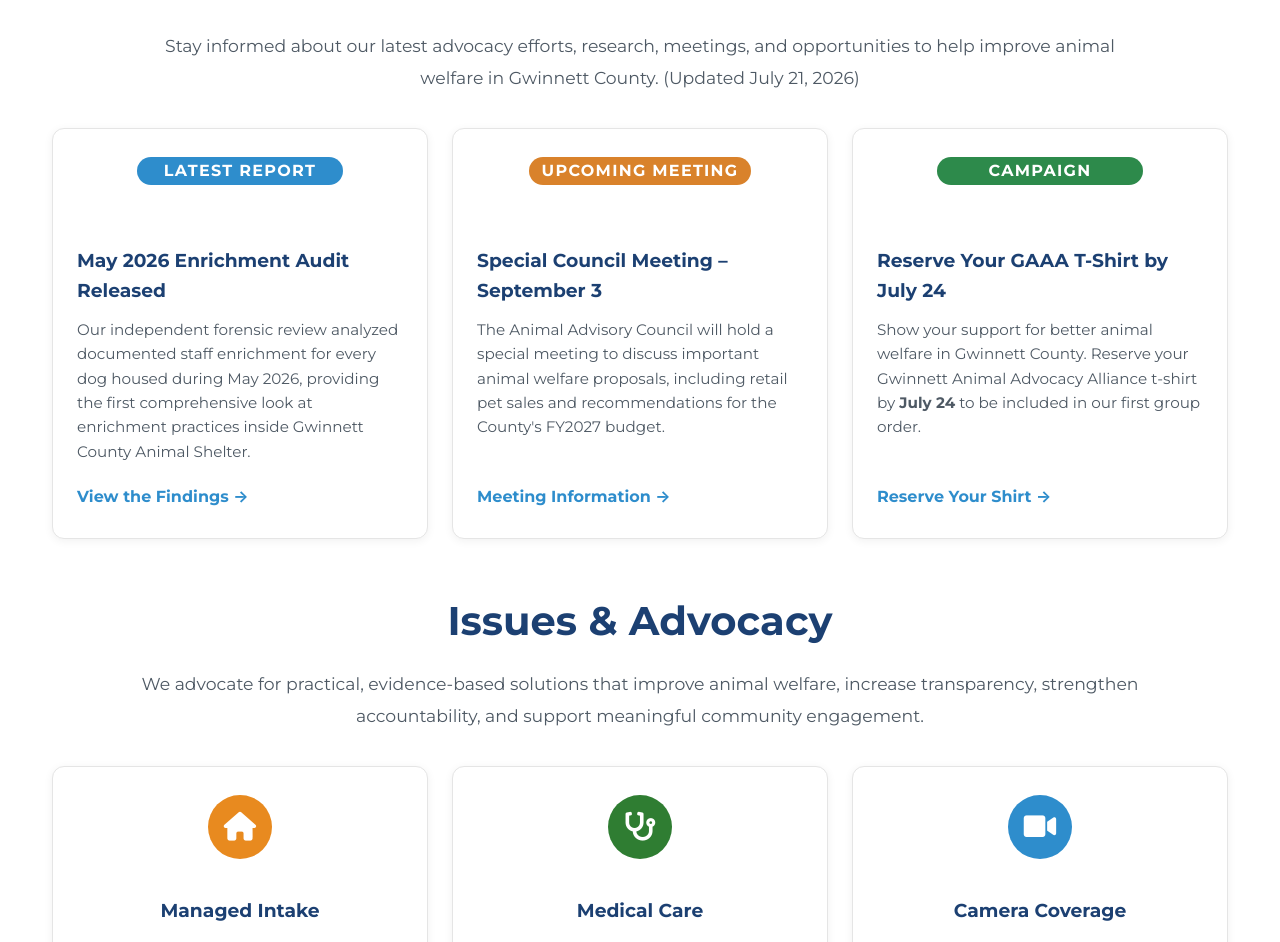
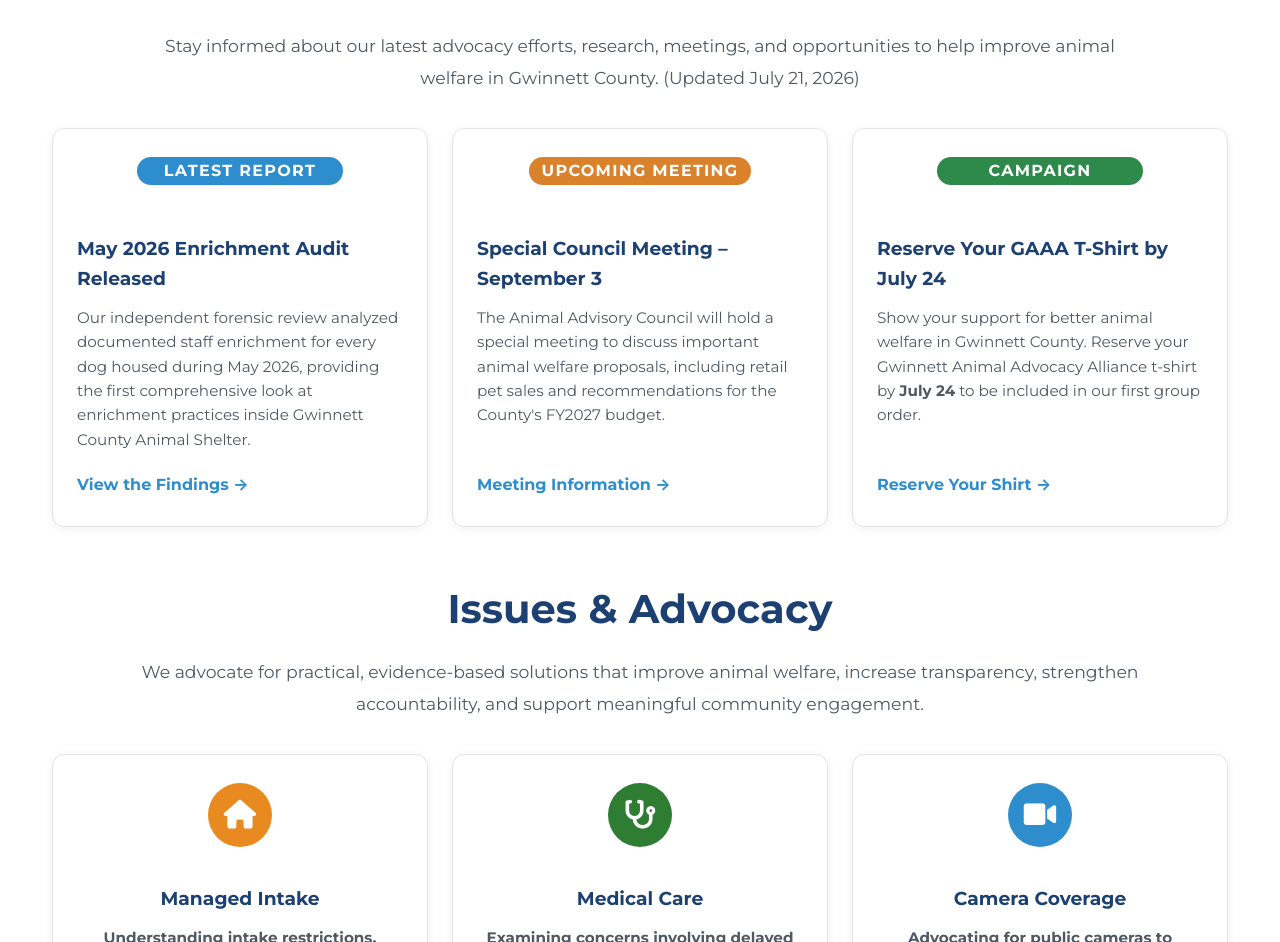
Before and after one commit to whitleybacon/gwinnett-animal-advocacy-alliance, a Jekyll site: the page built from index.html, in a window 1280 px wide. Shown: the part 1134-2076 px from the top of the page. Built offline with Jekyll 4.4.1, drawn with Linux system fonts in a browser that asks for light colours.

Commit message:
Update default.html

```diff
--- a/_layouts/default.html
+++ b/_layouts/default.html
@@ -1100,7 +1100,7 @@
 
       .status-badge-wrapper {
             text-align: center;
-            margin-bottom: 24px;
+            margin-bottom: 12px;
         }
 
         .status-badge {
```
